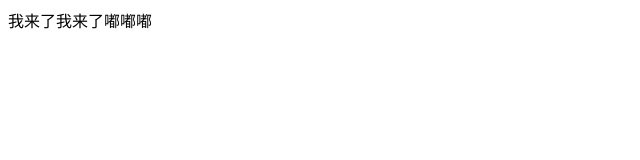
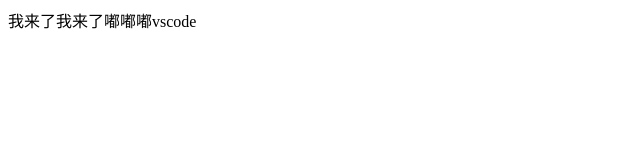
Before and after one commit to moboo777/qqq, a plain HTML site: page index.html in a window 1280 px wide. Shown: the full height of the page, 0-640 px from the left. Drawn offline with Linux system fonts and the light colour scheme.

Commit message:
xinxinxin

```diff
--- a/index.html
+++ b/index.html
@@ -9,7 +9,8 @@
 </head>
 
 <body>
-    我来了我来了嘟嘟嘟
+    我来了我来了嘟嘟嘟vscode
+
 </body>
 
 </html>
```
